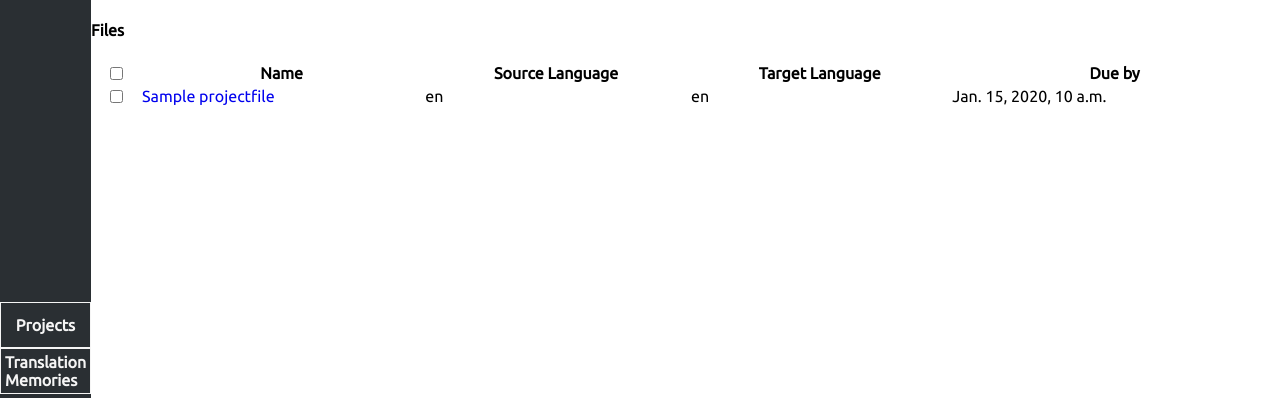
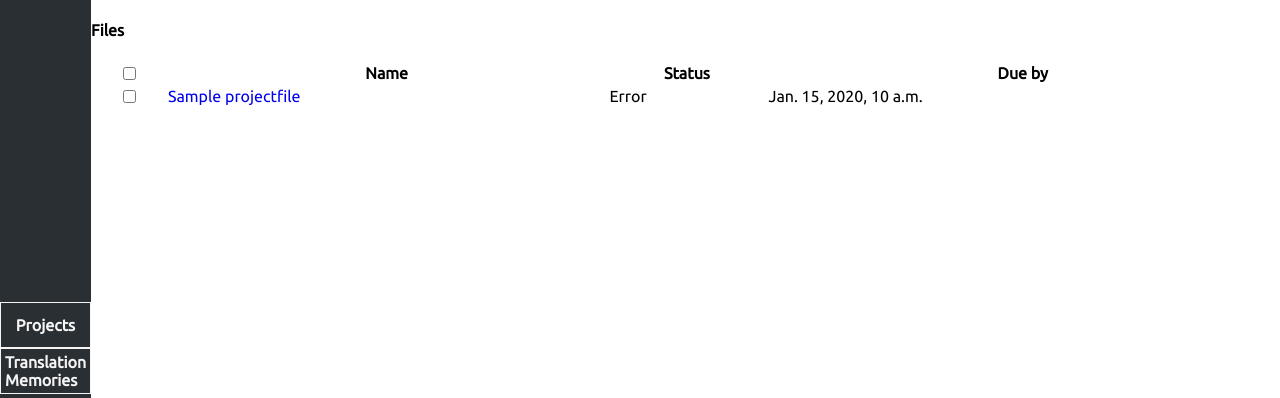
Before and after one commit to kaplanPRO/kaplan-cloud, a Django app: page /project/1 in a window 1280 px wide. Shown: the part 34-432 px from the top of the page. Run offline with Django 3.2, Linux system fonts and the light colour scheme; a user stored in the database is signed in; tables that the repository leaves empty hold one stand-in row (values such as "Sample post"); data that the repository does not hold is empty.

Commit message:
:sparkles: Display Project and ProjectFile status

```diff
--- a/kaplancloudapp/models.py
+++ b/kaplancloudapp/models.py
@@ -144,6 +144,10 @@ class Project(models.Model):
 
         return manifest_dict
 
+    def get_status(self):
+        status_dict = dict(project_statuses)
+        return status_dict[self.status]
+
 
 class ProjectFile(models.Model):
     name = models.TextField()
@@ -168,6 +172,10 @@ class ProjectFile(models.Model):
     def get_absolute_url(self):
         from django.urls import reverse
         return reverse('editor', kwargs={'id' : self.id})
+
+    def get_status(self):
+        status_dict = dict(file_statuses)
+        return status_dict[self.status]
 
     def get_target_directory(self):
         return str(Path(self.project.directory) / self.target_language)
--- a/kaplancloudapp/templates/project.html
+++ b/kaplancloudapp/templates/project.html
@@ -35,16 +35,14 @@
       <tr>
         <th><input id="checkbox-main" type="checkbox"></th>
         <th>Name</th>
-        <th>Source Language</th>
-        <th>Target Language</th>
+        <th>Status</th>
         <th>Due by</th>
       </tr>
       {% for file in files %}
       <tr class="file" id="{{ file.id }}">
         <th><input class="checkbox" type="checkbox"></th>
         <td><a href="{% url 'editor' file.id %}">{{file.name}}</a></td>
-        <td>{{file.source_language}}</td>
-        <td>{{file.target_language}}</td>
+        <td>{{file.get_status}}</td>
         <td>
             {% if file.due_by %}
               {{file.due_by}}
--- a/kaplancloudapp/templates/projects.html
+++ b/kaplancloudapp/templates/projects.html
@@ -37,6 +37,7 @@
       <th>Name</th>
       <th>Source Language</th>
       <th>Target Language</th>
+      <th>Status</th>
       <th>Due By</th>
       <th>Client</th>
       <!--<th></th>-->
@@ -46,6 +47,7 @@
       <td><a href="{% url 'project' project.id %}">{{project.name}}</a></td>
       <td>{{project.source_language}}</td>
       <td>{{project.target_language}}</td>
+      <td>{{project.get_status}}</td>
       <td>{{project.due_by}}</td>
       <td>{{project.client.name}}</td>
       <!--<td><span class="material-icons">expand_more</span></td> TODO-->
```
